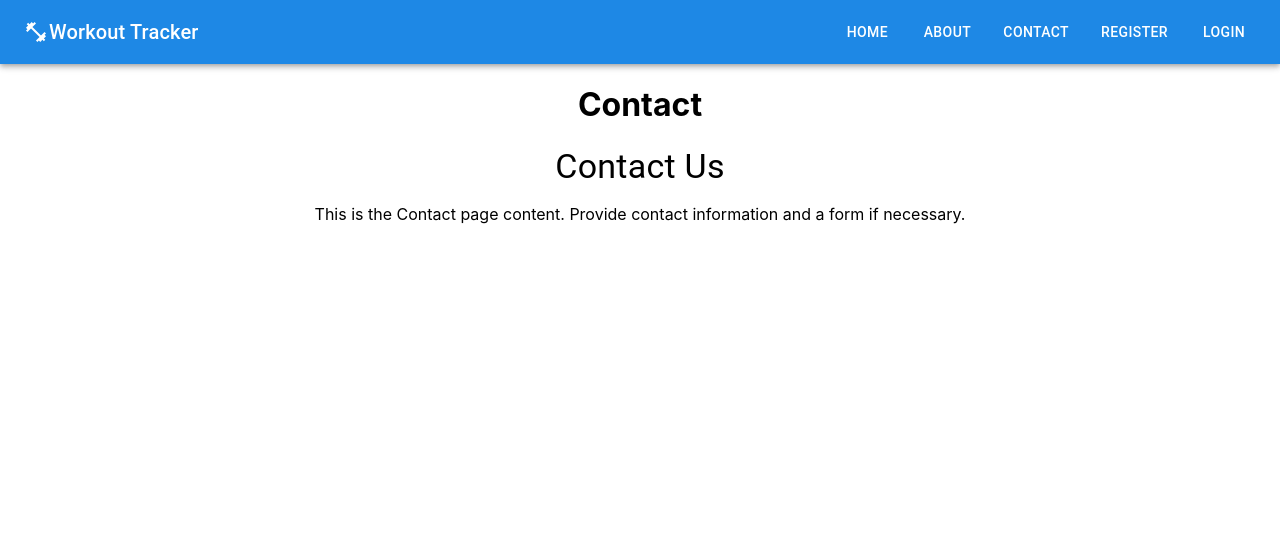
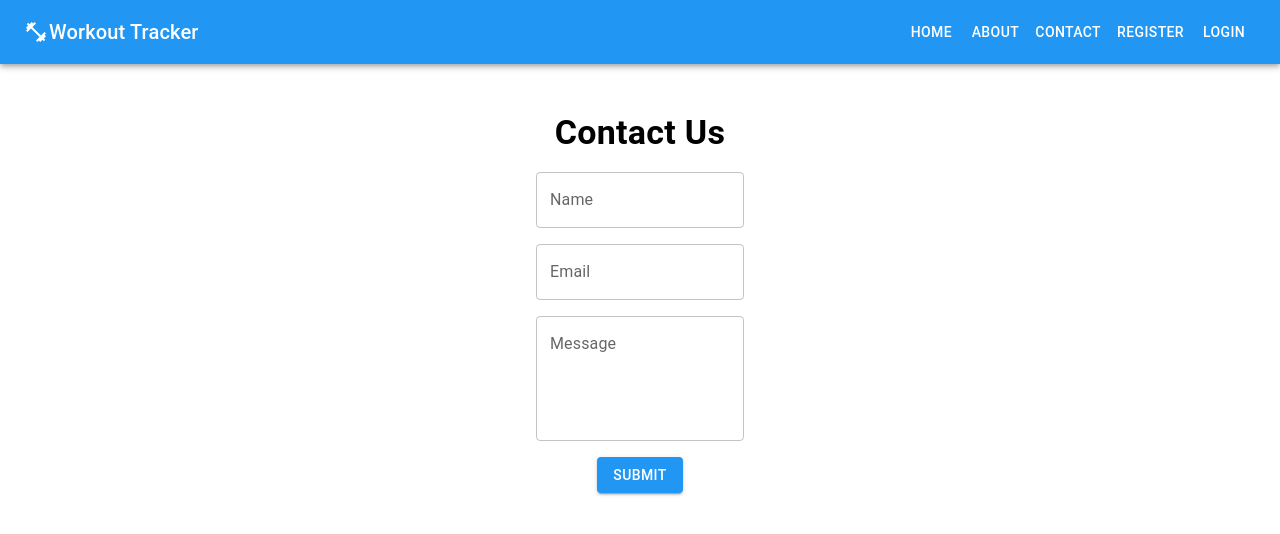
Before and after one commit to MingJae92/CROSS_FLEX_ULTIMATE, a React (Create React App) app: page /contact in a window 1280 px wide. Shown: the top 534 px of the page. Built offline with nearby package versions, Linux system fonts and the light colour scheme.

Commit message:
Contact us page implemented

```diff
--- a/src/App.js
+++ b/src/App.js
@@ -1,4 +1,4 @@
-import { BrowserRouter as Router, Routes, Route } from "react-router-dom";
+import { BrowserRouter as Router, Routes, Route } from 'react-router-dom';
 import "./App.css";
 import Homepage from "./components/Homepage";
 import About from "./components/About";
--- a/src/components/About.js
+++ b/src/components/About.js
@@ -1,5 +1,5 @@
 import React from "react";
-import { BrowserRouter as Router, Switch, Route, Link } from "react-router-dom";
+import {  Link } from "react-router-dom";
 import { AppBar, Toolbar, Typography, Button } from "@mui/material";
 import FitnessCenterIcon from "@mui/icons-material/FitnessCenter";
 
--- a/src/components/Contact.js
+++ b/src/components/Contact.js
@@ -1,41 +1,120 @@
-import React from "react";
-import { BrowserRouter as Router, Switch, Route, Link } from "react-router-dom";
-import { AppBar, Toolbar, Typography, Button } from "@mui/material";
+import React, { useState } from "react";
+import { Link } from "react-router-dom";
+import { AppBar, Toolbar, Typography, Button, Container, TextField, Grid, createTheme, ThemeProvider } from "@mui/material";
 import FitnessCenterIcon from "@mui/icons-material/FitnessCenter";
 
+// Create a dark-themed custom theme
+const theme = createTheme({
+  palette: {
+    type: 'dark', // Use dark theme
+    primary: {
+      main: "#2196F3", // Dark blue primary color
+    },
+    secondary: {
+      main: "#FF4081", // Pink secondary color
+    },
+  },
+  typography: {
+    h4: {
+      fontWeight: 600,
+      marginBottom: 2,
+      padding: '16px', // Add padding around Typography
+    },
+  },
+});
+
 function Contact() {
+  const [form, setForm] = useState({
+    name: "",
+    email: "",
+    message: "",
+  });
+
+  const handleChange = (e) => {
+    const { name, value } = e.target;
+    setForm({
+      ...form,
+      [name]: value,
+    });
+  };
+
+  const handleSubmit = (e) => {
+    e.preventDefault();
+    // Add your form submission logic here
+  };
+
   return (
+    <ThemeProvider theme={theme}>
       <div>
-      <AppBar position="static" sx={{ backgroundColor: "#1e88e5" }}>
+        <AppBar position="static">
           <Toolbar>
             <div style={{ flexGrow: 1, display: "flex", alignItems: "center" }}>
               <FitnessCenterIcon style={{ marginRight: 1 }} />
               <Typography variant="h6">Workout Tracker</Typography>
             </div>
-          <Button color="inherit" component={Link} to="/" sx={{ marginLeft: 2 }}>
+            <Button color="inherit" component={Link} to="/">
               Home
             </Button>
-          <Button color="inherit" component={Link} to="/about" sx={{ marginLeft: 2 }}>
+            <Button color="inherit" component={Link} to="/about">
               About
             </Button>
-          <Button color="inherit" component={Link} to="/contact" sx={{ marginLeft: 2 }}>
+            <Button color="inherit" component={Link} to="/contact">
               Contact
             </Button>
-          <Button color="inherit" component={Link} to="/register" sx={{ marginLeft: 2 }}>
+            <Button color="inherit" component={Link} to="/register">
               Register
             </Button>
-          <Button color="inherit" component={Link} to="/login" sx={{ marginLeft: 2 }}>
+            <Button color="inherit" component={Link} to="/login">
               Login
             </Button>
           </Toolbar>
         </AppBar>
-      <h1>Contact</h1>
+
+        <Container maxWidth="md" sx={{ marginTop: 4, width: "20vw" }}>
           <Typography variant="h4">Contact Us</Typography>
-      <p>
-        This is the Contact page content. Provide contact information and a form
-        if necessary.
-      </p>
+          <form onSubmit={handleSubmit}>
+            <Grid container spacing={2}>
+              <Grid item xs={12}>
+                <TextField
+                  fullWidth
+                  label="Name"
+                  variant="outlined"
+                  name="name"
+                  value={form.name}
+                  onChange={handleChange}
+                />
+              </Grid>
+              <Grid item xs={12}>
+                <TextField
+                  fullWidth
+                  label="Email"
+                  variant="outlined"
+                  name="email"
+                  value={form.email}
+                  onChange={handleChange}
+                />
+              </Grid>
+              <Grid item xs={12}>
+                <TextField
+                  fullWidth
+                  label="Message"
+                  variant="outlined"
+                  multiline
+                  rows={4}
+                  name="message"
+                  value={form.message}
+                  onChange={handleChange}
+                />
+              </Grid>
+            </Grid>
+
+            <Button type="submit" variant="contained" color="primary" sx={{ marginTop: 2 }}>
+              Submit
+            </Button>
+          </form>
+        </Container>
       </div>
+    </ThemeProvider>
   );
 }
 
--- a/src/components/Homepage.js
+++ b/src/components/Homepage.js
@@ -1,5 +1,5 @@
 import React from "react";
-import { BrowserRouter as Router, Switch, Route, Link } from "react-router-dom";
+import { Link } from "react-router-dom";
 import { AppBar, Toolbar, Typography, Button } from "@mui/material";
 import FitnessCenterIcon from "@mui/icons-material/FitnessCenter";
 
--- a/src/components/Login.js
+++ b/src/components/Login.js
@@ -1,9 +1,10 @@
-import React from "react";
-import { BrowserRouter as Router, Switch, Route, Link } from "react-router-dom";
+import React, { useState } from "react";
+import {  Link } from "react-router-dom";
 import { AppBar, Toolbar, Typography, Button } from "@mui/material";
 import FitnessCenterIcon from "@mui/icons-material/FitnessCenter";
 
 function Login() {
+    const [login, setLogin] = useState()
   return (
     <div>
       <AppBar position="static" sx={{ backgroundColor: "#1e88e5" }}>
--- a/src/components/Register.js
+++ b/src/components/Register.js
@@ -1,5 +1,5 @@
 import React, { useState } from "react";
-import { BrowserRouter as Router, Link } from "react-router-dom";
+import { Link } from "react-router-dom";
 import {
   AppBar,
   Toolbar,
```
Also changed, not shown: src/index.js (+9 -12 lines). Lines whose indentation alone changed are shown as unchanged.
